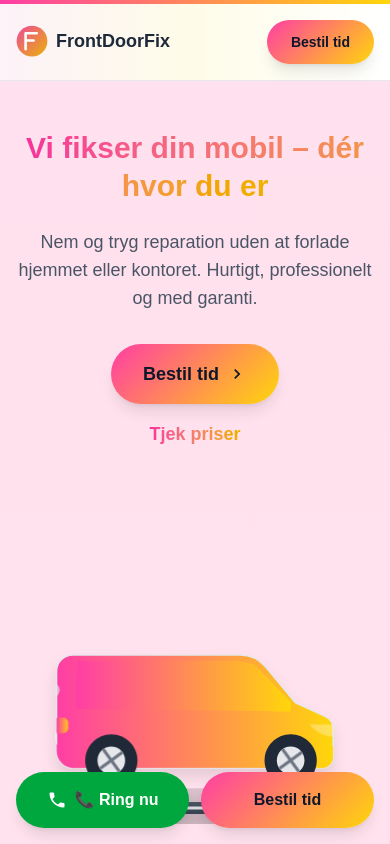
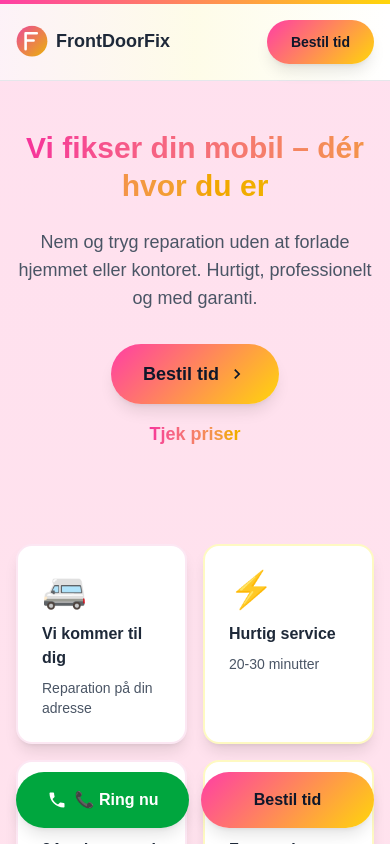
Before and after one commit to hamzaalrachid1-cyber/frontdoorfix, a Next.js app: page / in a window 390 px wide. Shown: the top 844 px of the page. Built offline with nearby package versions, Linux system fonts and the light colour scheme; no server answers; the database is empty.

Commit message:
Replace van illustration with clean feature cards for better mobile experience

```diff
--- a/src/app/page.tsx
+++ b/src/app/page.tsx
@@ -33,103 +33,31 @@ export default function Home() {
 
               </div>
 
-              {/* Right Content - Van */}
-              <div className="flex flex-col items-center md:items-end gap-6">
-        <div className="w-full max-w-3xl drive-stage flex justify-center items-center relative px-4 md:px-0">
-          {/* Floating pill badges around the van - Hidden on mobile, shown on md+ */}
-          <div className="hidden md:block absolute top-2 left-8 z-10">
-            <div className="px-5 py-3 text-xs font-bold text-white shadow-xl rounded-full brand-gradient transform rotate-2 opacity-80">
-              🚐 Reparation på stedet
-            </div>
-          </div>
+              {/* Right Content - Feature Badges */}
+              <div className="grid grid-cols-2 gap-4 md:gap-6">
+                <div className="bg-white p-6 rounded-2xl shadow-lg border-2 border-pink-100 hover:shadow-xl transition-all">
+                  <div className="text-4xl mb-3">🚐</div>
+                  <h3 className="font-bold text-gray-800 mb-2">Vi kommer til dig</h3>
+                  <p className="text-sm text-gray-600">Reparation på din adresse</p>
+                </div>
 
-          <div className="hidden md:block absolute top-2 right-8 z-10">
-            <div className="px-5 py-3 text-xs font-bold text-white shadow-xl rounded-full brand-gradient transform -rotate-2 opacity-80">
-              ⚡ Hurtigt og effektivt
-            </div>
-          </div>
+                <div className="bg-white p-6 rounded-2xl shadow-lg border-2 border-yellow-100 hover:shadow-xl transition-all">
+                  <div className="text-4xl mb-3">⚡</div>
+                  <h3 className="font-bold text-gray-800 mb-2">Hurtig service</h3>
+                  <p className="text-sm text-gray-600">20-30 minutter</p>
+                </div>
 
-          <div className="hidden md:block absolute top-12 left-8 z-10">
-            <div className="px-5 py-3 text-xs font-bold text-white shadow-xl rounded-full brand-gradient transform rotate-1 opacity-80">
-              😊 Kun glade kunder
-            </div>
-          </div>
+                <div className="bg-white p-6 rounded-2xl shadow-lg border-2 border-pink-100 hover:shadow-xl transition-all">
+                  <div className="text-4xl mb-3">✅</div>
+                  <h3 className="font-bold text-gray-800 mb-2">24 mdr. garanti</h3>
+                  <p className="text-sm text-gray-600">På alle skærme</p>
+                </div>
 
-          <div className="hidden md:block absolute top-12 right-8 z-10">
-            <div className="px-5 py-3 text-xs font-bold text-white shadow-xl rounded-full brand-gradient transform -rotate-1 opacity-80">
-              💰 Fair og gennemsigtige priser
-            </div>
-          </div>
-
-          <div className="w-full drive-stage flex justify-center items-center overflow-hidden">
-            {/* Professional delivery van in Frontdoorfix colors */}
-          <svg viewBox="0 0 256 256" xmlns="http://www.w3.org/2000/svg" className="w-full max-w-[280px] md:max-w-[350px] h-auto drop-shadow-xl">
-            <defs>
-              <linearGradient id="vanGradient" x1="0" x2="1">
-                <stop offset="0%" stopColor="var(--brand-pink)" />
-                <stop offset="100%" stopColor="var(--brand-yellow)" />
-              </linearGradient>
-            </defs>
-            <g transform="translate(1.4065934065934016 1.4065934065934016) scale(2.81 2.81) translate(0, 12)">
-              {/* Ground shadow */}
-              <ellipse cx="47" cy="75" rx="45" ry="8" fill="rgba(0,0,0,0.15)"/>
-
-              {/* Van cargo area - main body in brand colors - window area also colored */}
-              <path d="M 87.377 43.572 L 77.67 39.1 l -9.659 -11.621 c -2.052 -2.468 -5.07 -3.884 -8.279 -3.884 H 5.299 C 2.377 23.595 0 25.972 0 28.894 v 25.988 c 0 3.059 2.488 5.547 5.551 5.547 l 4.434 -0.014 l 19.925 -0.011 h 35.968 L 85.8 60.425 l 0.64 0.004 c 1.963 0 3.56 -1.597 3.56 -3.56 v -9.2 C 90 45.915 88.971 44.306 87.377 43.572 z M 56.585 26.595 h 3.147 c 2.315 0 4.492 1.021 5.973 2.802 l 7.832 9.424 H 56.585 V 26.595 z M 40.811 26.595 h 12.774 v 12.226 H 40.811 V 26.595 z M 25.038 26.595 h 12.773 v 12.226 H 25.038 V 26.595 z M 9.264 26.595 h 12.774 v 12.226 H 10.465 c -0.662 0 -1.201 -0.539 -1.201 -1.201 V 26.595 z" fill="url(#vanGradient)" stroke="#e5e7eb" strokeWidth="0.5"/>
-
-              {/* Van undercarriage - now colored */}
-              <path d="M 6.794 25.46 c 0 0 -0.993 15.557 0 15.722 c 0.993 0.165 69.381 0.829 69.381 0.829 v -3.191 L 64.223 26.595 l -5.461 -1.135 H 6.794 z" fill="url(#vanGradient)"/>
-
-
-              {/* Van bottom section */}
-              <path d="M 89.624 53.425 l -21.507 -0.021 H 29.289 L 7.779 53.414 l -4.786 0.014 c -1.091 0 -2.111 -0.275 -2.993 -0.748 v 2.201 c 0 3.059 2.488 5.547 5.551 5.547 l 4.434 -0.014 l 19.925 -0.011 h 35.968 L 85.8 60.425 l 0.64 0.004 c 1.963 0 3.56 -1.597 3.56 -3.56 v -3.442 L 89.624 53.425 z" fill="url(#vanGradient)" opacity="0.8"/>
-
-              {/* Wheels with spinning animation */}
-              <g>
-                <path d="M 76.175 66.405 c -4.685 0 -8.496 -3.812 -8.496 -8.497 c 0 -4.685 3.812 -8.496 8.496 -8.496 s 8.496 3.812 8.496 8.496 C 84.671 62.593 80.86 66.405 76.175 66.405 z" fill="#1f2937"/>
-                <path d="M 76.175 62.408 c -2.481 0 -4.5 -2.019 -4.5 -4.501 c 0 -2.481 2.019 -4.5 4.5 -4.5 s 4.5 2.019 4.5 4.5 C 80.675 60.39 78.656 62.408 76.175 62.408 z" fill="#e5e7eb"/>
-                <g className="wheel" style={{transformOrigin: '76.175px 57.908px'}}>
-                  <line x1="76.175" y1="53.407" x2="76.175" y2="62.408" stroke="#6b7280" strokeWidth="1"/>
-                  <line x1="71.675" y1="57.908" x2="80.675" y2="57.908" stroke="#6b7280" strokeWidth="1"/>
-                </g>
-              </g>
-
-              <g>
-                <path d="M 17.811 66.405 c -4.685 0 -8.496 -3.812 -8.496 -8.497 c 0 -4.685 3.812 -8.496 8.496 -8.496 c 4.685 0 8.497 3.812 8.497 8.496 C 26.308 62.593 22.497 66.405 17.811 66.405 z" fill="#1f2937"/>
-                <path d="M 17.811 62.408 c -2.481 0 -4.5 -2.019 -4.5 -4.501 c 0 -2.481 2.019 -4.5 4.5 -4.5 c 2.481 0 4.5 2.019 4.5 4.5 C 22.312 60.389 20.293 62.408 17.811 62.408 z" fill="#e5e7eb"/>
-                <g className="wheel" style={{transformOrigin: '17.811px 57.908px'}}>
-                  <line x1="17.811" y1="53.407" x2="17.811" y2="62.408" stroke="#6b7280" strokeWidth="1"/>
-                  <line x1="13.311" y1="57.908" x2="22.312" y2="57.908" stroke="#6b7280" strokeWidth="1"/>
-                </g>
-              </g>
-
-              {/* Van details */}
-              <path d="M 90 47.669 c 0 -0.524 -0.102 -1.031 -0.273 -1.51 h -7.453 c 1.93 2.351 4.723 3.795 7.726 4.05 V 47.669 z" fill="rgba(255,255,255,0.3)"/>
-              <path d="M 0 49.031 h 2.174 c 0.883 0 1.599 -0.716 1.599 -1.599 v -1.796 c 0 -0.871 -0.696 -1.575 -1.562 -1.596 L 0 44.041 V 49.031 z" fill="url(#vanGradient)" opacity="0.9"/>
-
-              {/* Speed effects - exhaust smoke and speed lines */}
-              <g className="speed-effects">
-                {/* Bigger, more visible exhaust smoke clouds */}
-                <circle cx="6" cy="50" r="5" fill="#9ca3af" opacity="0.8" className="smoke-1"/>
-                <circle cx="2" cy="48" r="4" fill="#d1d5db" opacity="0.7" className="smoke-2"/>
-                <circle cx="0" cy="52" r="3.5" fill="#e5e7eb" opacity="0.6" className="smoke-3"/>
-                <circle cx="-3" cy="50" r="3" fill="#f3f4f6" opacity="0.5" className="smoke-4"/>
-
-                {/* More dramatic speed lines behind van */}
-                <line x1="-15" y1="30" x2="5" y2="30" stroke="#6b7280" strokeWidth="3" opacity="0.8" className="speed-line-1"/>
-                <line x1="-20" y1="35" x2="0" y2="35" stroke="#6b7280" strokeWidth="4" opacity="0.7" className="speed-line-2"/>
-                <line x1="-18" y1="40" x2="2" y2="40" stroke="#6b7280" strokeWidth="3" opacity="0.8" className="speed-line-3"/>
-                <line x1="-25" y1="45" x2="-5" y2="45" stroke="#6b7280" strokeWidth="5" opacity="0.6" className="speed-line-4"/>
-                <line x1="-22" y1="50" x2="-2" y2="50" stroke="#6b7280" strokeWidth="4" opacity="0.7" className="speed-line-5"/>
-                <line x1="-16" y1="55" x2="3" y2="55" stroke="#6b7280" strokeWidth="3" opacity="0.8" className="speed-line-6"/>
-                <line x1="-12" y1="60" x2="1" y2="60" stroke="#6b7280" strokeWidth="2" opacity="0.6" className="speed-line-7"/>
-              </g>
-
-            </g>
-          </svg>
-            <div className="road"><div className="lane" /></div>
-          </div>
-        </div>
+                <div className="bg-white p-6 rounded-2xl shadow-lg border-2 border-yellow-100 hover:shadow-xl transition-all">
+                  <div className="text-4xl mb-3">💰</div>
+                  <h3 className="font-bold text-gray-800 mb-2">Faste priser</h3>
+                  <p className="text-sm text-gray-600">Ingen skjulte omkostninger</p>
+                </div>
               </div>
             </div>
           </div>
```
